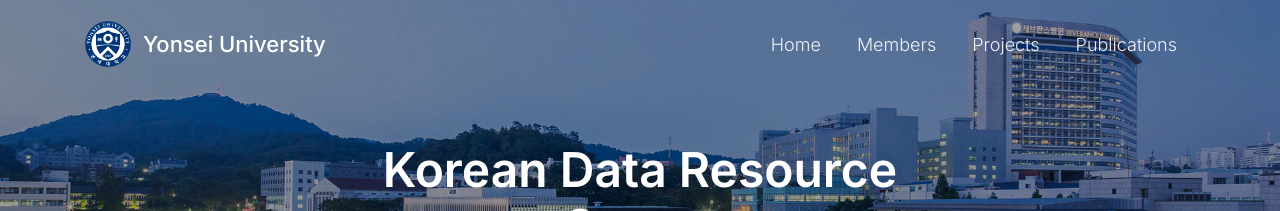
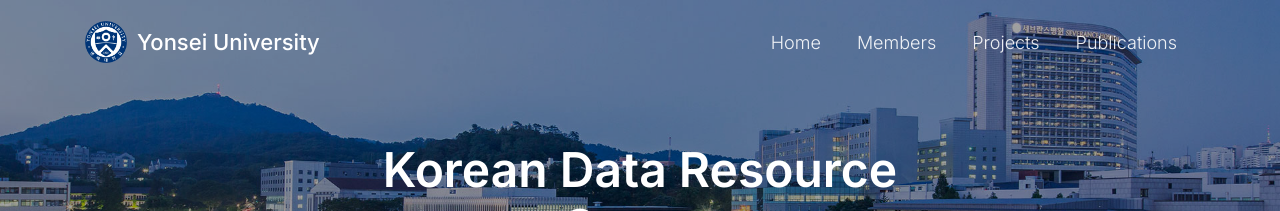
Before and after one commit to wangxiaonan-git/kdarc-lab, a Jekyll site: the page built from index.html, in a window 1280 px wide. Shown: the top 211 px of the page. Built offline with Jekyll 4.4.1, drawn with Linux system fonts in a browser that asks for light colours.

Commit message:
Update default.html

```diff
--- a/_layouts/default.html
+++ b/_layouts/default.html
@@ -18,10 +18,8 @@
       padding: 0;
     }
 
-    /* ==========================================================
-       UNIVERSAL NAVBAR BASE STYLE (透明、绝对定位、白字)
-    ========================================================== */
-    .navbar-core {
+    /* ====================== NAVBAR ====================== */
+    .navbar {
       padding: 16px 0;
       background: transparent !important;
       position: absolute;
@@ -32,30 +30,10 @@
       box-shadow: none;
     }
 
-    /* 首页 & 非首页不同背景逻辑 */
-    {% if page.url != "/" %}
-    /* ==========================================================
-       非首页导航栏背景图 — 只作用于非首页
-    ========================================================== */
-    .navbar-core {
-      background-image: url('/kdarc-lab/assets/images/background/background2.jpg');
-      background-size: cover;
-      background-position: center 100%; /* ⭐ 从图片底部裁剪 */
-      height: 140px; /* ⭐ 导航高度的 2 倍背景 */
-      display: flex;
-      align-items: center;
-    }
-    {% endif %}
-
-    /* ==========================================================
-       LOGO + BRAND
-    ========================================================== */
-
     .yonsei-logo img {
-      height: 46px;        /* ⭐ LOGO 更大 */
+      height: 42px;        /* LOGO大小 */
       width: auto;
-      margin-right: 12px;
-      display: inline-block;
+      margin-right: 10px;
     }
 
     .navbar-brand {
@@ -64,11 +42,9 @@
       color: white !important;
       display: flex;
       align-items: center;
+      cursor: default; /* 不再是链接 */
     }
 
-    /* ==========================================================
-       NAV LINKS
-    ========================================================== */
     .nav-link {
       font-weight: 300 !important;
       font-size: 18px;
@@ -126,9 +100,20 @@
       line-height: 1.45;
     }
 
-    /* ==========================================================
-       MAIN WRAPPER
-    ========================================================== */
+    /* ====================== SUBPAGE TOP SMALL BANNER ====================== */
+    .subpage-banner {
+      width: 100%;
+      height: 160px; /* 小背景带高度 */
+      background-image: url('/kdarc-lab/assets/images/background/background2.jpg');
+      background-size: cover;
+      background-position: center bottom; /* 从底部截取 */
+      background-repeat: no-repeat;
+      position: relative;
+      z-index: -1;
+      margin-top: 0;
+    }
+
+    /* ====================== MAIN CONTENT ====================== */
     .content-wrapper {
       max-width: 1400px;
       margin: 40px auto;
@@ -188,7 +171,7 @@
 
     .partner-logo-box img:hover { transform: scale(1.1); }
 
-    /* ⭐ 1.5x 放大 logo */
+    /* 放大 LOGO 1.5x */
     .big-partner img {
       transform: scale(1.5);
     }
@@ -197,21 +180,22 @@
       from { opacity: 0; transform: translateY(20px); }
       to   { opacity: 1; transform: translateY(0); }
     }
-
   </style>
 </head>
 
 <body>
 
 <!-- NAV -->
-<nav class="navbar navbar-expand-lg navbar-light navbar-core">
+<nav class="navbar navbar-expand-lg navbar-light">
   <div class="container">
-    <a class="navbar-brand" href="/kdarc-lab/">
+
+    <!-- 左上角 logo 和学校名：已去掉链接，变成纯展示 -->
+    <div class="navbar-brand">
       <span class="yonsei-logo">
         <img src="/kdarc-lab/assets/images/badges/yonsei.png" alt="Yonsei Logo">
       </span>
       Yonsei University
-    </a>
+    </div>
 
     <button class="navbar-toggler" type="button" data-toggle="collapse" data-target="#navbarNav">
       <span class="navbar-toggler-icon"></span>
@@ -225,10 +209,16 @@
         <li class="nav-item"><a class="nav-link" href="/kdarc-lab/publications.html">Publications</a></li>
       </ul>
     </div>
+
   </div>
 </nav>
 
-<!-- HERO（仅首页显示） -->
+<!-- SUBPAGE SMALL BANNER (not on home) -->
+{% unless page.url == "/" %}
+<div class="subpage-banner"></div>
+{% endunless %}
+
+<!-- HOME HERO -->
 {% if page.url == "/" %}
 <div class="hero-banner">
   <div class="hero-overlay"></div>
@@ -247,31 +237,28 @@
   {{ content }}
 </div>
 
-<!-- FUNDINGS 仅首页显示 -->
+<!-- FUNDINGS (Home only) -->
 {% if page.url == "/" %}
 <div class="partners-section">
   <h2 class="partners-title">Funding and Partners</h2>
+  <div class="partners-grid">
 
-  <div class="partners-grid">
     <div class="partner-logo-box big-partner"><img src="/kdarc-lab/assets/images/partne/KISA.png"></div>
     <div class="partner-logo-box big-partner"><img src="/kdarc-lab/assets/images/partne/NIA.jpeg"></div>
-
     <div class="partner-logo-box"><img src="/kdarc-lab/assets/images/partne/NIKL.jpeg"></div>
     <div class="partner-logo-box"><img src="/kdarc-lab/assets/images/partne/IITP.jpg"></div>
     <div class="partner-logo-box"><img src="/kdarc-lab/assets/images/partne/TTA.jpeg"></div>
     <div class="partner-logo-box"><img src="/kdarc-lab/assets/images/partne/NRF.png"></div>
     <div class="partner-logo-box"><img src="/kdarc-lab/assets/images/partne/KAMS.svg"></div>
-
     <div class="partner-logo-box"><img src="/kdarc-lab/assets/images/partne/NC%20AI.png"></div>
     <div class="partner-logo-box"><img src="/kdarc-lab/assets/images/partne/flitto.png"></div>
-
     <div class="partner-logo-box"><img src="/kdarc-lab/assets/images/partne/thinkbig.png"></div>
     <div class="partner-logo-box"><img src="/kdarc-lab/assets/images/partne/hana.png"></div>
-
     <div class="partner-logo-box big-partner"><img src="/kdarc-lab/assets/images/partne/T scientific.png"></div>
     <div class="partner-logo-box"><img src="/kdarc-lab/assets/images/partne/teddysum.png"></div>
     <div class="partner-logo-box"><img src="/kdarc-lab/assets/images/partne/tutorus.png"></div>
     <div class="partner-logo-box big-partner"><img src="/kdarc-lab/assets/images/partne/SIF.jpeg"></div>
+
   </div>
 </div>
 {% endif %}
```
Also changed, not shown: other parts of _layouts/default.html (+2 -6 lines).
